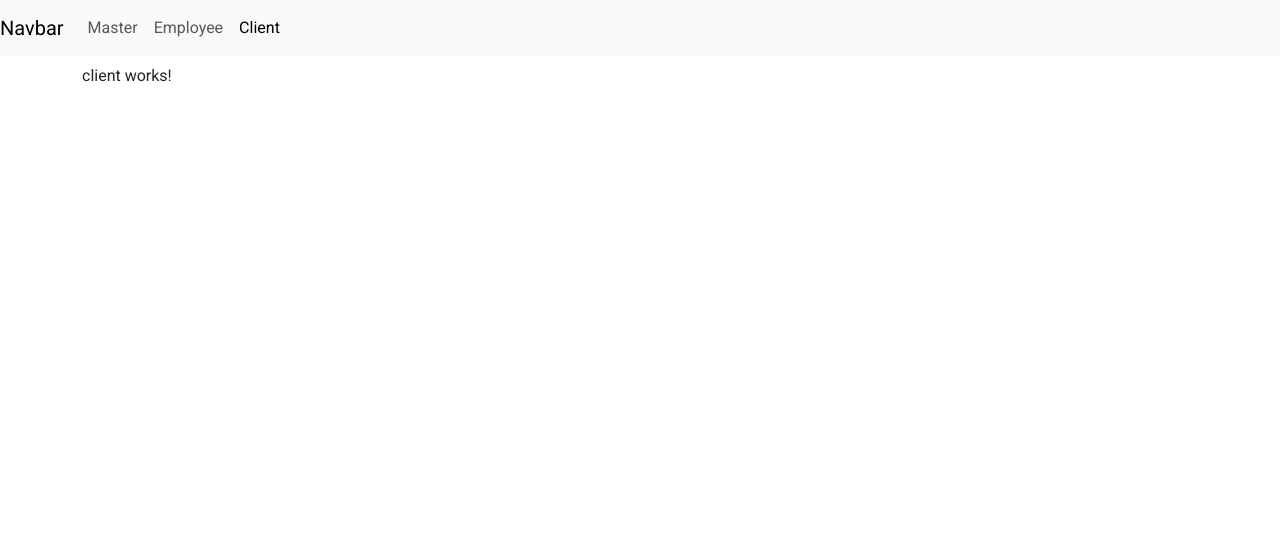
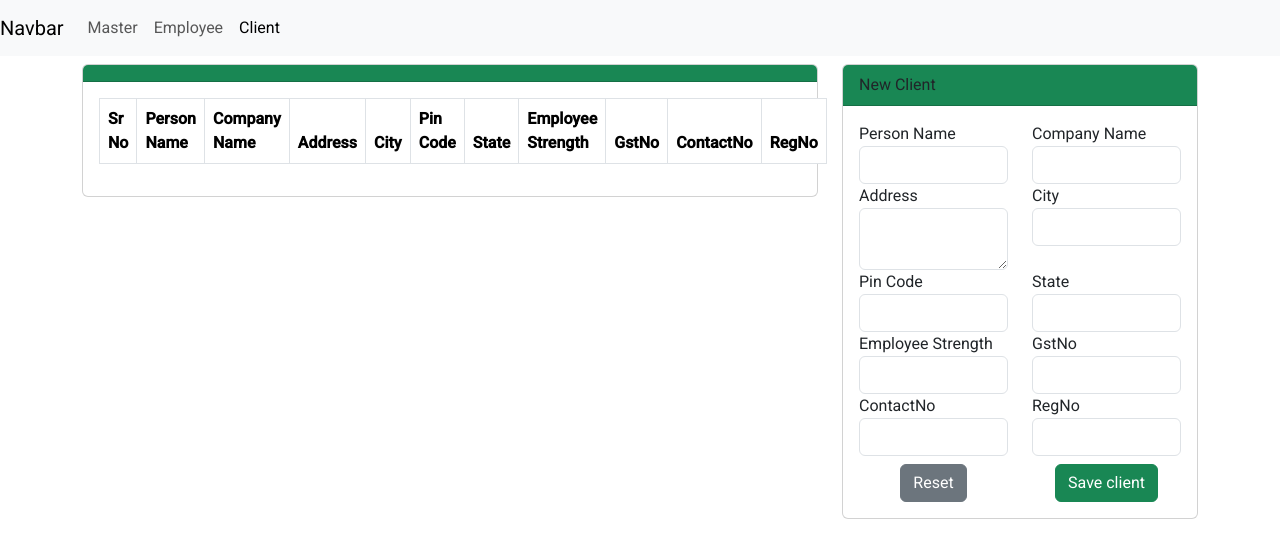
Before and after one commit to setykarimi/angular-19, an Angular app: page /client in a window 1280 px wide. Shown: the top 558 px of the page. Built offline with nearby package versions, Linux system fonts and the light colour scheme.

Commit message:
feat: Add Form in client page

```diff
--- a/src/app/components/client/client.component.html
+++ b/src/app/components/client/client.component.html
@@ -1 +1,84 @@
-<p>client works!</p>
+<div class="row">
+  <div class="col-8">
+    <div class="card">
+      <div class="card-header bg-success"></div>
+      <div class="card-body">
+        <table class="table table-bordered">
+          <thead>
+            <tr>
+              <th>Sr No</th>
+              <th>Person Name</th>
+              <th>Company Name</th>
+              <th>Address</th>
+              <th>City</th>
+              <th>Pin Code</th>
+              <th>State</th>
+              <th>Employee Strength</th>
+              <th>GstNo</th>
+              <th>ContactNo</th>
+              <th>RegNo</th>
+            </tr>
+          </thead>
+          <tbody></tbody>
+        </table>
+      </div>
+    </div>
+  </div>
+  <div class="col-4">
+    <div class="card">
+      <div class="card-header bg-success">New Client</div>
+      <div class="card-body">
+        <div class="row">
+          <div class="col-6">
+            <label for="">Person Name</label>
+            <input type="text" class="form-control" />
+          </div>
+          <div class="col-6">
+            <label for="">Company Name</label>
+            <input type="text" class="form-control" />
+          </div>
+          <div class="col-6">
+            <label for="">Address</label>
+            <textarea type="text" class="form-control"></textarea>
+          </div>
+          <div class="col-6">
+            <label for="">City</label>
+            <input type="text" class="form-control" />
+          </div>
+          <div class="col-6">
+            <label for="">Pin Code</label>
+            <input type="text" class="form-control" />
+          </div>
+          <div class="col-6">
+            <label for="">State</label>
+            <input type="text" class="form-control" />
+          </div>
+          <div class="col-6">
+            <label for="">Employee Strength</label>
+            <input type="text" class="form-control" />
+          </div>
+          <div class="col-6">
+            <label for="">GstNo</label>
+            <input type="text" class="form-control" />
+          </div>
+          <div class="col-6">
+            <label for="">ContactNo</label>
+            <input type="text" class="form-control" />
+          </div>
+          <div class="col-6">
+            <label for="">RegNo</label>
+            <input type="text" class="form-control" />
+          </div>
+        </div>
+        <div class="row pt-2">
+          <div class="col-6 text-center">
+            <button class="btn btn-secondary">Reset</button>
+          </div>
+          <div class="col-6 text-center">
+            <button class="btn btn-success">Save client</button>
+          </div>
+        </div>
+      </div>
+    </div>
+  </div>
+</div>
```
